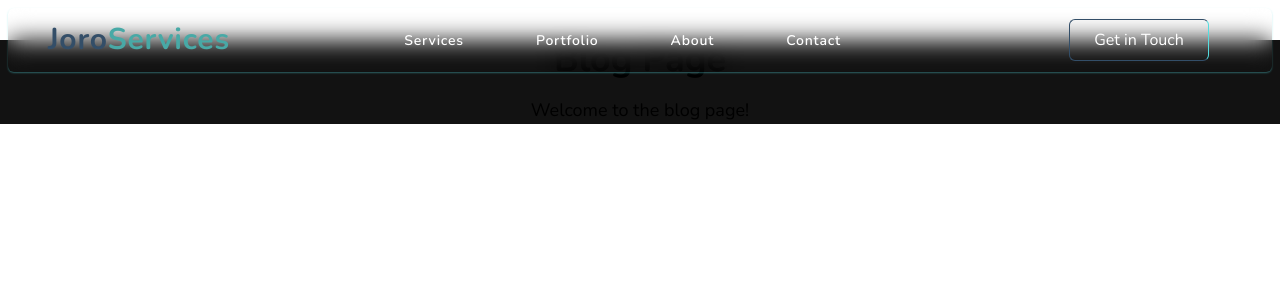
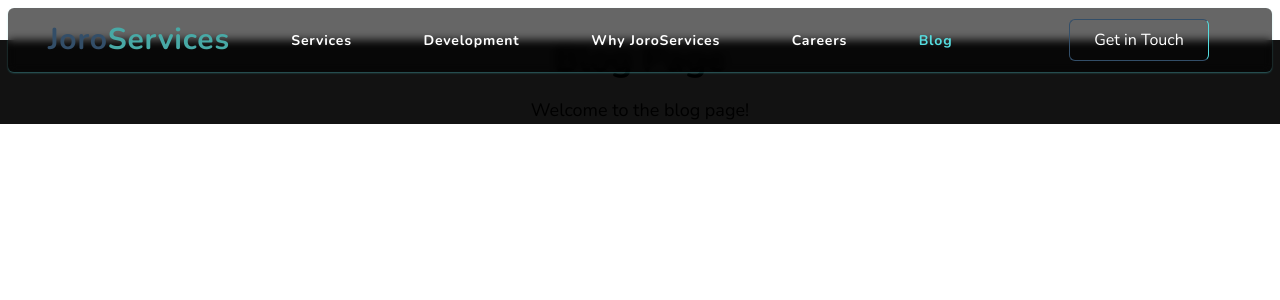
Before and after one commit to OLADAPO-AI/Soji-Project, a React (Vite) app: page /blog in a window 1280 px wide. Shown: the top 300 px of the page. Built offline with nearby package versions, Linux system fonts and the light colour scheme.

Commit message:
main and contact branch updated

```diff
--- a/src/component/links.jsx
+++ b/src/component/links.jsx
@@ -1,44 +1,34 @@
-import React, { useState } from "react";
-import { Link } from "react-router-dom";
-import { ServiceOverlay } from "./navlinkOverlay";
+import React from "react";
+import { Link, useLocation } from "react-router-dom";
 
 // eslint-disable-next-line react-refresh/only-export-components
 export const LinkInfo = [
   { title: "Services", path: "/services" },
-  { title: "Portfolio", path: "/portfolio" },
-  { title: "About", path: "/about" },
-  { title: "Contact", path: "/contact" },
+  { title: "Development", path: "/development" },
+  { title: "Why JoroServices", path: "/joroServices" },
+  { title: "Careers", path: "/careers" },
+  { title: "Blog", path: "/blog" },
 ];
 
 const NavLink = () => {
-  const [hoveredLink, setHoveredLink] = useState(false);
+  const location = useLocation();
+
   return (
-    <div className="hidden items-center lg:flex w-2/5">
-      <ul className="flex flex-row space-x-2 mx-auto w-full justify-between tracking-wider items-center">
+    <div className="hidden items-center lg:flex w-3/5">
+      <div className="flex flex-row space-x- mx-auto w-full justify-around tracking-wider px-2 items-center">
         {LinkInfo.map((link, i) => (
           <Link
             key={i}
-            onMouseEnter={() => setHoveredLink(link.title)}
-            onMouseLeave={() => setHoveredLink(null)}
-            onClick={() => setHoveredLink(null)}
             to={link.path}
-            className="relative text-[14px] xl:px-8 lg:px-2 py-1 px-4 font-semibold hover:bg-white/10 text-white group hover:text-text-dark transition-all duration-300"
+            className={`relative text-[16px] lg:text-[14px] font-semibold lg:font-bold hover:bg-neutral-700/70 xl:px-8 lg:px-2 py-2 ${
+              location.pathname === link.path ? "text-accent" : "text-white"
+            }  group  transition-all duration-300`}
           >
             {link.title}
             <span className="absolute left-0 bottom-0 w-full h-[2px] bg-accent group-hover:scale-x-100 scale-x-0 origin-left transition-transform duration-300 ease-in-out hover:scale-x-100"></span>
           </Link>
         ))}
-        {/* Render overlay only when hovering over "Services" */}
-        {hoveredLink === "Services" && (
-          <div
-            className="absolute left-2/5 top-[58px]  w-full flex justify-start"
-            onMouseEnter={() => setHoveredLink("Services")}
-            onMouseLeave={() => setHoveredLink(null)}
-          >
-            <ServiceOverlay />
-          </div>
-        )}
-      </ul>
+      </div>
     </div>
   );
 };
--- a/src/component/navbar.jsx
+++ b/src/component/navbar.jsx
@@ -24,9 +24,11 @@ const Navbar = () => {
   // Function to determine navbar background based on route
   const getNavbarBg = () => {
     if (location.pathname === "/") {
-      return "bg-black/30";
+      return `bg-black/30 ${
+        scrolled ? "bg-white/20 shadow-lg" : "bg-transparent"
+      }`;
     } else {
-      return "bg-black/80";
+      return "bg-black/60 backdrop-blur-sm";
     }
   };
 
@@ -44,12 +46,10 @@ const Navbar = () => {
 
   return (
     <div
-      className={`${getNavbarBg()} z-50  flex justify-between py-2  items-center  rounded-md fixed top-0 p-4 w-full bg-transparent text-white px-2 transition-all duration-300`}
+      className={` z-50  flex justify-between py-2  items-center  rounded-md fixed top-0 p-4 w-full bg-transparent text-white px-2 transition-all duration-300`}
     >
       <div
-        className={`${getNavbarBg()} ${
-          scrolled ? "bg-white/20 shadow-lg" : "bg-transparent"
-        } shadow-sm shadow-accent/40 flex justify-between py-2 h-[50px] items-center backdrop-blur-md lg:h-16 rounded-md  top-4 mx-auto left-4 w-full  text-white px-2 transition-all duration-300`}
+        className={`${getNavbarBg()} shadow-sm shadow-accent/40 flex justify-between py-2 h-[50px] items-center backdrop-blur-md lg:h-16 rounded-md  top-4 mx-auto left-4 w-full  text-white px-2 transition-all duration-300`}
       >
         <Logo />
         <NavLink />
--- a/tailwind.config.js
+++ b/tailwind.config.js
@@ -7,7 +7,10 @@ export default {
       backgroundImage: {
         "hero-bg": "url('/heroo.gif')",
         bgImage2: "url('/src/assets/bg7.jpg')",
-        // 'glass-effect':
+        bgImage3: "url('/src/assets/bg8.jpg')",
+        bgImage4: "url('/src/assets/bg9.jpg')",
+        bgImage5: "url('/src/assets/bg10.jpg')",
+        bgImage6: "url('/src/assets/bg11.jpg')",
         //   'linear-gradient(to bottom right, rgba(255, 255, 255, 0.1), rgba(255, 255, 255, 0.05))',
       },
       fontFamily: {
```
